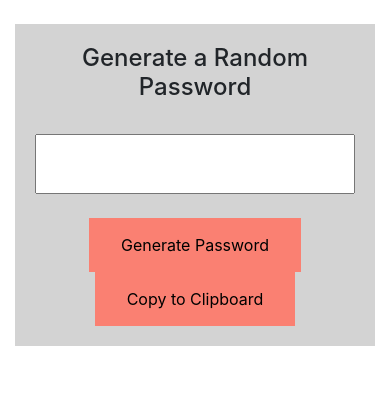
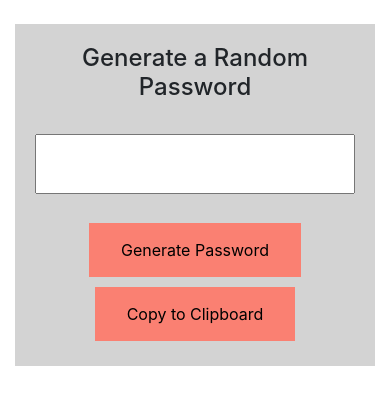
Before and after one commit to sjervin07/Password_Generator, a plain HTML site: page index.html in a window 390 px wide. Shown: the part 62-466 px from the top of the page. Drawn offline with nearby package versions, Linux system fonts and the light colour scheme.

Commit message:
responsive button alignment

```diff
--- a/style.css
+++ b/style.css
@@ -14,6 +14,18 @@ nav {
     width: 100%;
     height: 60px;
 }
+@media (max-width: 700px) {
+    .button {
+      display: block;
+      text-align: center;
+      margin: 5px;
+}
+@media (max-width: 700px) {
+    .button2 {
+    display: block;
+    text-align: center;
+    margin: 5px;
+}
 
 .button {
   background-color: salmon;
@@ -26,6 +38,8 @@ nav {
   font-size: 16px;
 }
 
+}
+
 .button2 {
     background-color: salmon;
     border: none;
@@ -36,3 +50,5 @@ nav {
     display: inline-block;
     font-size: 16px;
 }
+
+}
```
